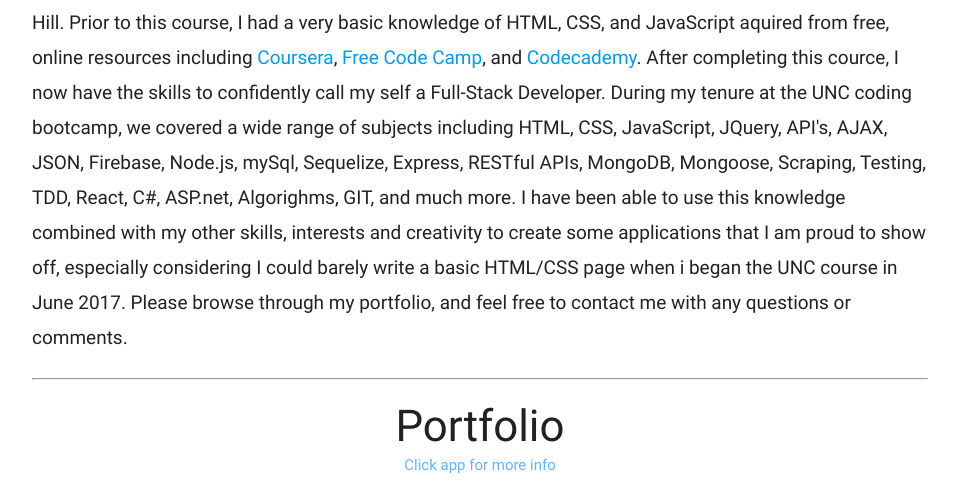
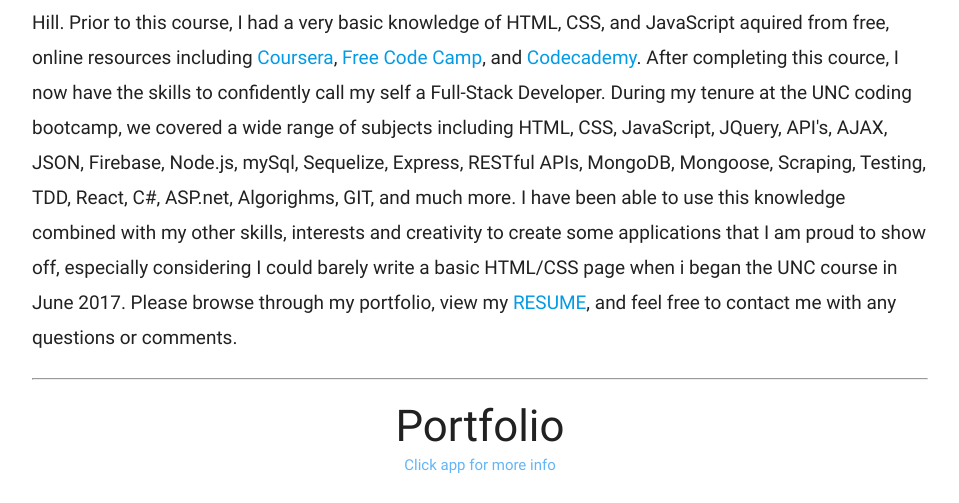
Before and after one commit to ATJohnson83/ATJ_Website, a plain HTML site: page index.html in a window 1280 px wide. Shown: the part 1586-2089 px from the top of the page, without its empty margins (160-1119 px from the left). Drawn offline with nearby package versions, Linux system fonts and the light colour scheme.

Commit message:
added resume link

```diff
--- a/index.html
+++ b/index.html
@@ -105,7 +105,7 @@
       </div>
       <hr>
       <br>
-      <p class="about">I am a full-stack web developer currently seeking an opportunity for employment in this field.  I recently completed a six month, intensive, full stack coding bootcamp at the University of North Carolina Chapel Hill.  Prior to this course, I had a very basic knowledge of HTML, CSS, and JavaScript aquired from free, online resources including <a href="https://www.coursera.org/" target="_blank">Coursera</a>, <a href="https://www.freecodecamp.org/" target="_blank">Free Code Camp</a>, and <a href="https://www.codecademy.com/" target="_blank">Codecademy</a>.  After completing this cource, I now have the skills to confidently call my self a Full-Stack Developer.  During my tenure at the UNC coding bootcamp, we covered a wide range of subjects including HTML, CSS, JavaScript, JQuery, API's, AJAX, JSON, Firebase, Node.js, mySql, Sequelize, Express, RESTful APIs, MongoDB, Mongoose, Scraping, Testing, TDD, React, C#, ASP.net, Algorighms, GIT,  and much more.  I have been able to use this knowledge combined with my other skills, interests and creativity to create some applications that I am proud to show off, especially considering I could barely write a basic HTML/CSS page when i began the UNC course in June 2017.  Please browse through my portfolio, and feel free to contact me with any questions or comments.</p>
+      <p class="about">I am a full-stack web developer currently seeking an opportunity for employment in this field.  I recently completed a six month, intensive, full stack coding bootcamp at the University of North Carolina Chapel Hill.  Prior to this course, I had a very basic knowledge of HTML, CSS, and JavaScript aquired from free, online resources including <a href="https://www.coursera.org/" target="_blank">Coursera</a>, <a href="https://www.freecodecamp.org/" target="_blank">Free Code Camp</a>, and <a href="https://www.codecademy.com/" target="_blank">Codecademy</a>.  After completing this cource, I now have the skills to confidently call my self a Full-Stack Developer.  During my tenure at the UNC coding bootcamp, we covered a wide range of subjects including HTML, CSS, JavaScript, JQuery, API's, AJAX, JSON, Firebase, Node.js, mySql, Sequelize, Express, RESTful APIs, MongoDB, Mongoose, Scraping, Testing, TDD, React, C#, ASP.net, Algorighms, GIT,  and much more.  I have been able to use this knowledge combined with my other skills, interests and creativity to create some applications that I am proud to show off, especially considering I could barely write a basic HTML/CSS page when i began the UNC course in June 2017.  Please browse through my portfolio, view my <a href="https://drive.google.com/file/d/1suakIZVbFET5cssK5SfXRAibhQVQ-02e/view?usp=sharing" target="_blank">RESUME</a>, and feel free to contact me with any questions or comments.</p>
     </div>
     <hr>
     <div class="section">
```
